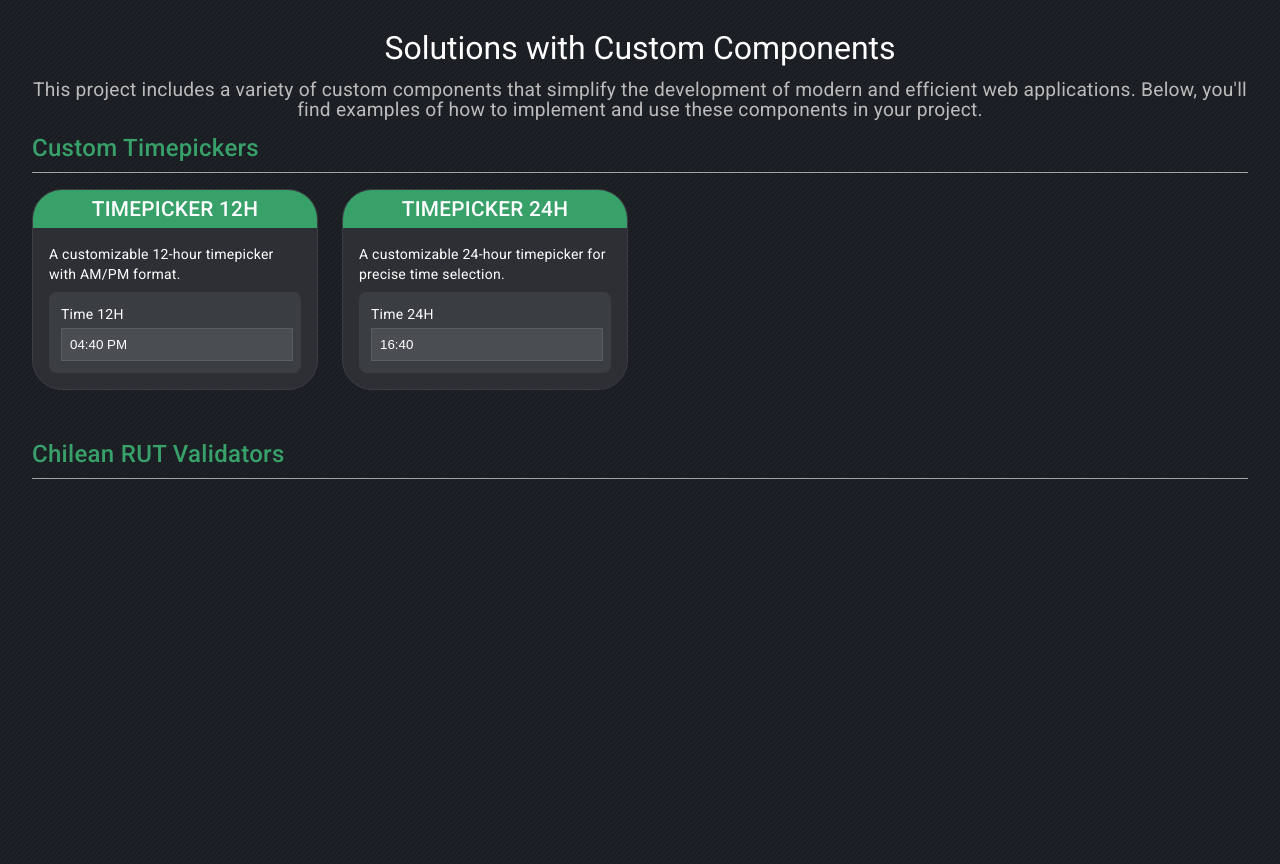
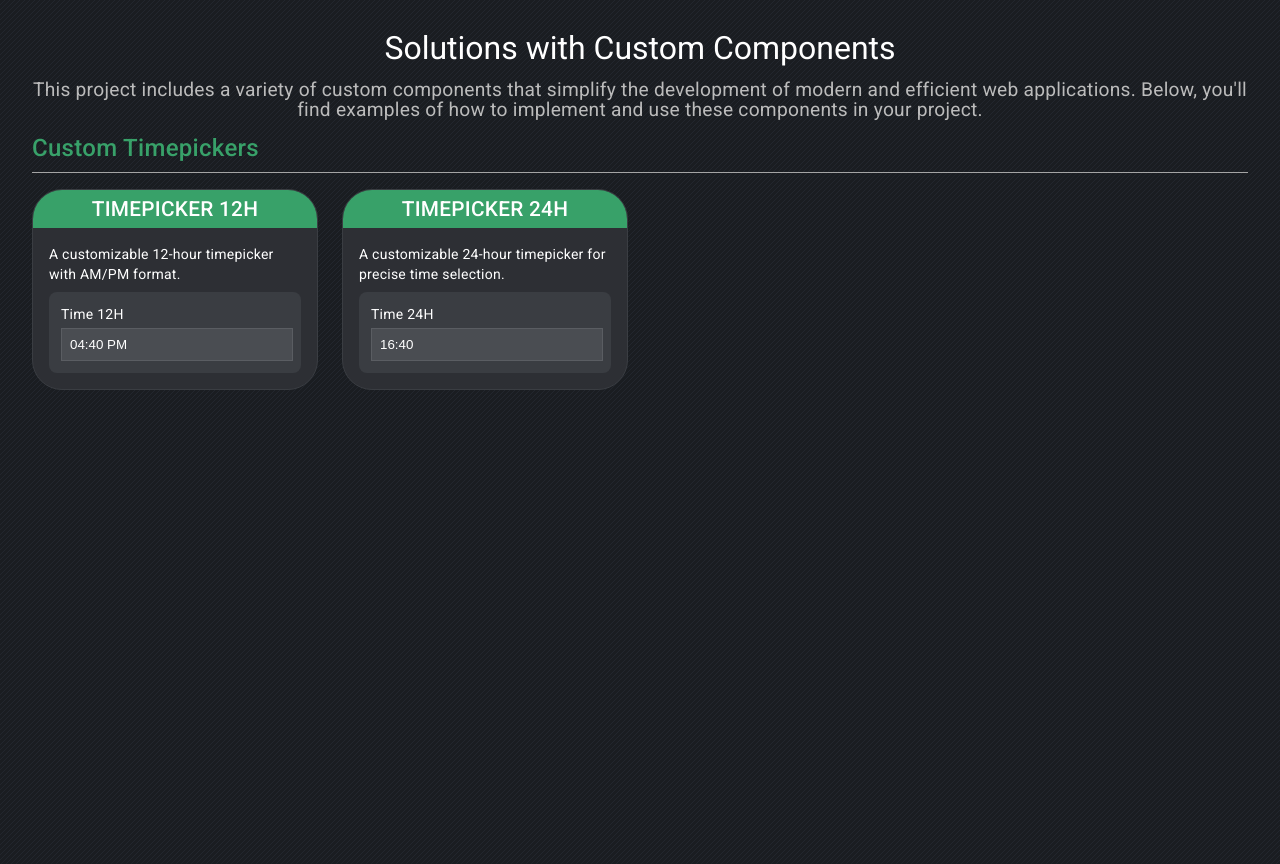
Before and after one commit to edgarbenitez92/custom-components-app, an Angular app: page / in a window 1280 px wide. Built offline with nearby package versions, Linux system fonts and the light colour scheme.

Commit message:
Lines of code are commented out so that they are not visible.

```diff
--- a/src/app/app.component.html
+++ b/src/app/app.component.html
@@ -44,8 +44,8 @@
     </div>
   </section>
 
-  <section class="components-section">
+  <!-- <section class="components-section">
     <h2 class="subtitle">Chilean RUT Validators</h2>
     <mat-divider class="divider"></mat-divider>
-  </section>
+  </section> -->
 </main>
```
